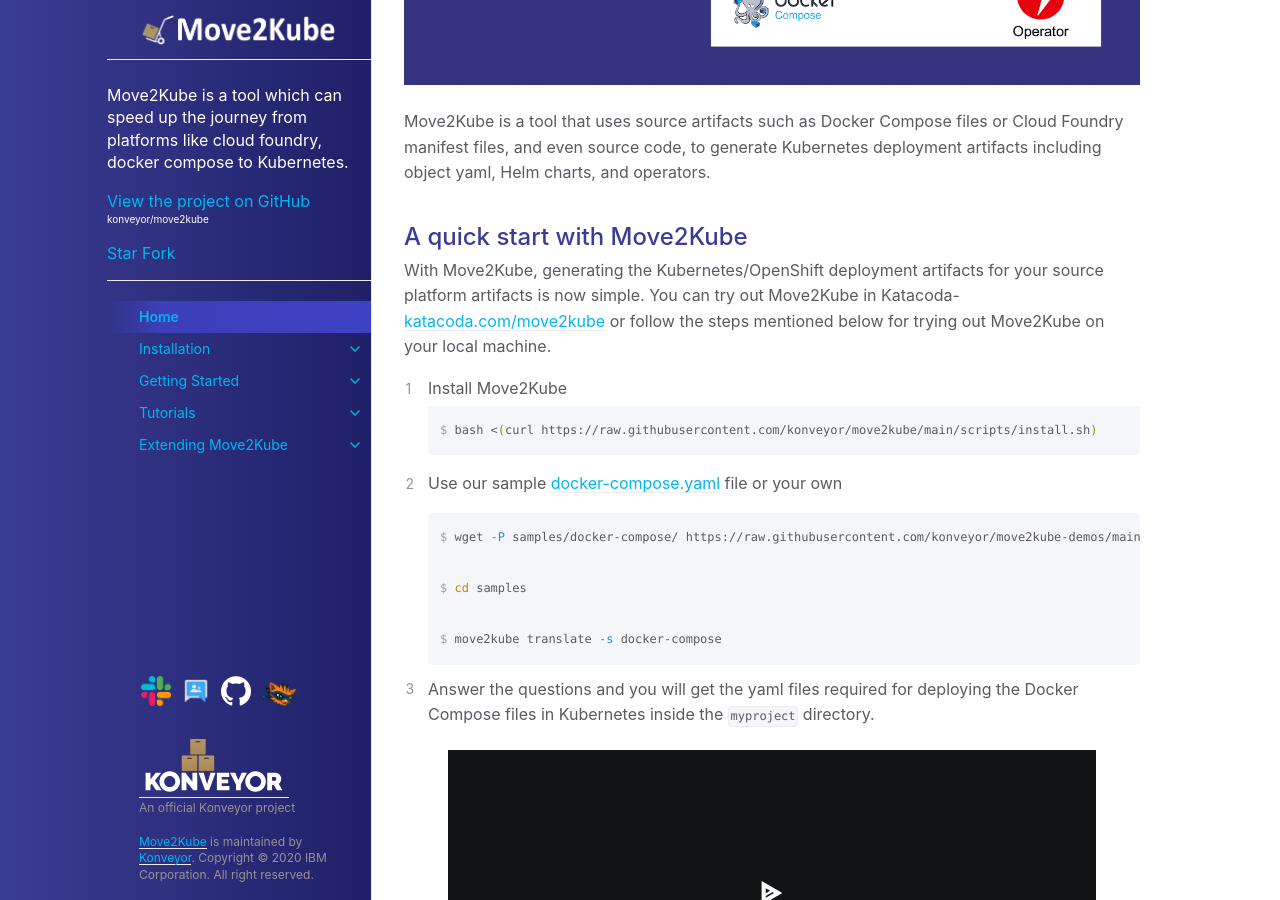
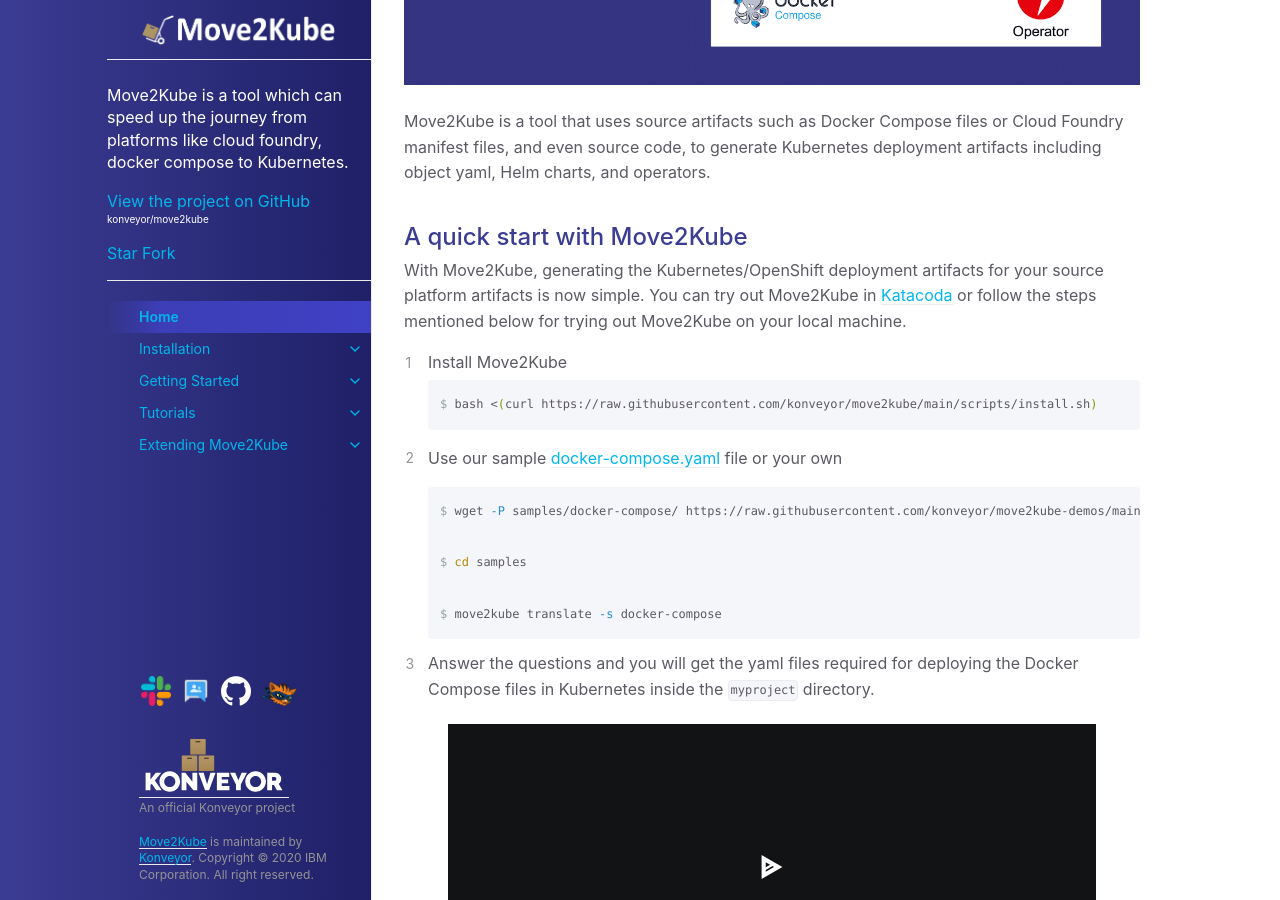
Before and after one commit to konveyor/move2kube, a Jekyll site: the page built from index.md, in a window 1280 px wide and 900 px high, scrolled down 635 px. Built offline with Jekyll 4.4.1, drawn with Linux system fonts in a browser that asks for light colours.

Commit message:
fix: Update the link to Katacoda
Signed-off-by: Akash Nayak <akash19nayak@gmail.com>

```diff
--- a/index.md
+++ b/index.md
@@ -17,7 +17,7 @@ Move2Kube is a tool that uses source artifacts such as Docker Compose files or C
 
 ## A quick start with Move2Kube
 
-With Move2Kube, generating the Kubernetes/OpenShift deployment artifacts for your source platform artifacts is now simple. You can try out Move2Kube in Katacoda- [katacoda.com/move2kube](https://www.katacoda.com/move2kube) or follow the steps mentioned below for trying out Move2Kube on your local machine.
+With Move2Kube, generating the Kubernetes/OpenShift deployment artifacts for your source platform artifacts is now simple. You can try out Move2Kube in [Katacoda](https://www.katacoda.com/move2kube) or follow the steps mentioned below for trying out Move2Kube on your local machine.
 
 
 1. Install Move2Kube
```
Also changed, not shown: docs/installation/install.md (+1 -1 lines).
